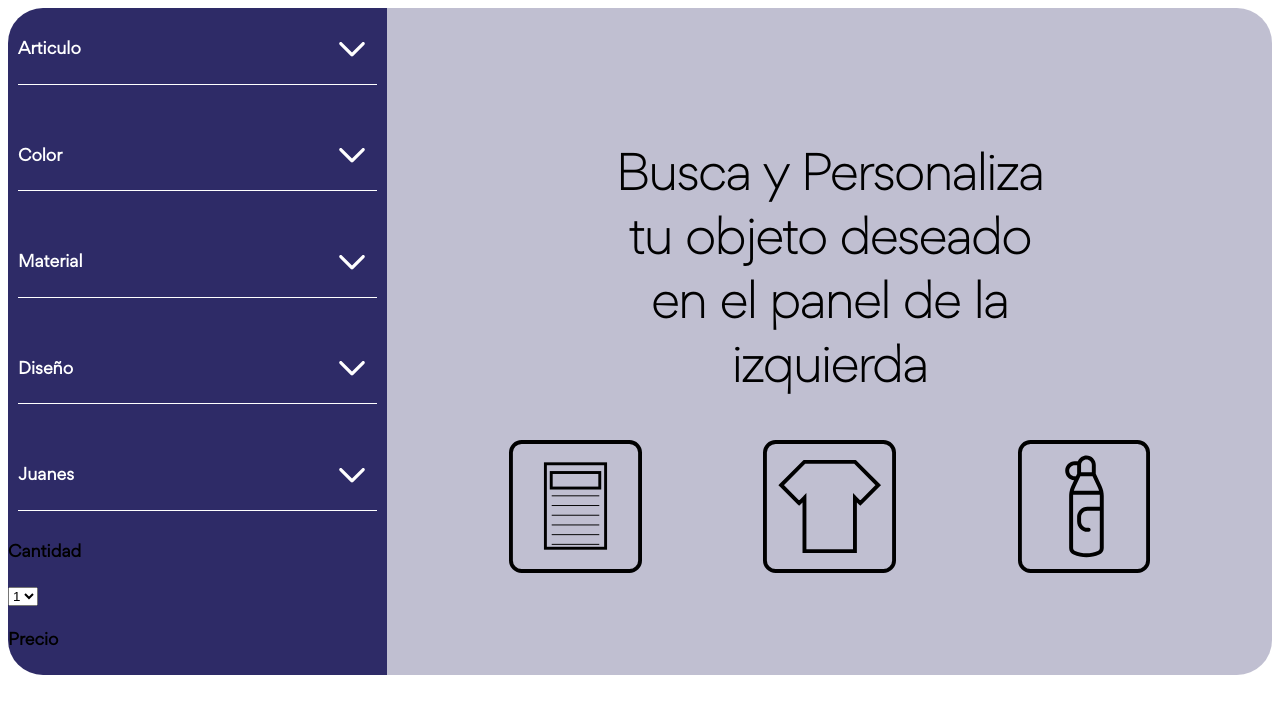
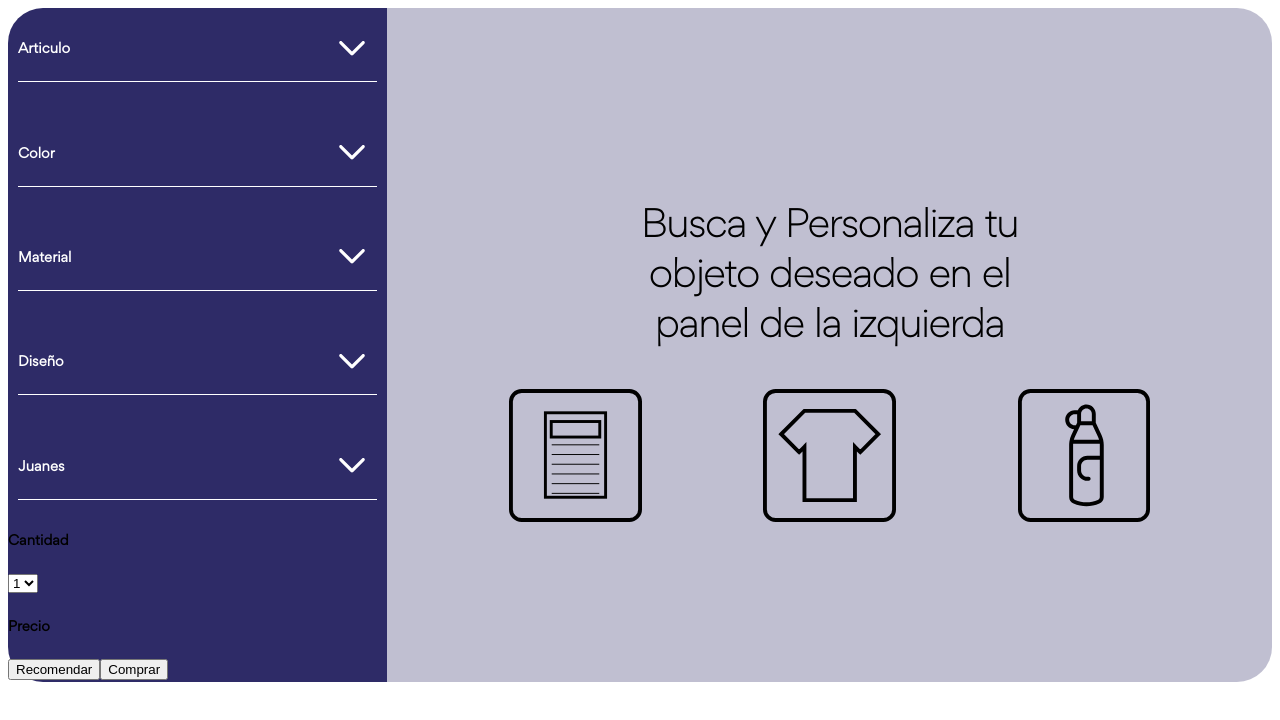
Before and after one commit to MetalPrime/211-taller-somos-pacifico, a React (Create React App) app: page / in a window 1280 px wide. Shown: the top 720 px of the page. Built offline with nearby package versions, Linux system fonts and the light colour scheme.

Commit message:
update in history push, functional, after a extensive search

```diff
--- a/src/containers/App/App.tsx
+++ b/src/containers/App/App.tsx
@@ -2,7 +2,7 @@ import React from 'react';
 import './App.css';
 import { DisplayImg } from '../../components/DisplayImg/DisplayImg';
 import { SelectionElements } from '../../components/SelectionElements/SelectionElements';
-import { BrowserRouter, HashRouter, Route, Router } from 'react-router-dom';
+import { BrowserRouter, HashRouter, Redirect, Route, Router, useHistory, Link } from 'react-router-dom';
 import { Amount } from '../../components/Amount/Amount';
 import { Price } from '../../components/Price/Price';
 
@@ -35,9 +35,9 @@ const initialSelectors = [
 ];
 const initialElements = [
     {
-        elemName : 'Articulo',
-        index : 1,
-        items : [
+        elemName: 'Articulo',
+        index: 1,
+        items: [
             {
                 imgName: "camisa",
                 imgEnlace: "camisaBlanca.png",
@@ -58,9 +58,9 @@ const initialElements = [
         ]
     },
     {
-        elemName : 'Color',
-        index : 2,
-        items : [
+        elemName: 'Color',
+        index: 2,
+        items: [
             {
                 imgName: "camisa",
                 imgEnlace: "camisaBlanca.png",
@@ -77,9 +77,9 @@ const initialElements = [
         ]
     },
     {
-        elemName : 'Material',
-        index : 3,
-        items : [
+        elemName: 'Material',
+        index: 3,
+        items: [
             {
                 imgName: "camisa",
                 imgEnlace: "camisaBlanca.png",
@@ -96,9 +96,9 @@ const initialElements = [
         ]
     },
     {
-        elemName : 'Diseño',
-        index : 4,
-        items : [
+        elemName: 'Diseño',
+        index: 4,
+        items: [
             {
                 imgName: "camisa",
                 imgEnlace: "camisaBlanca.png",
@@ -120,6 +120,8 @@ export const App = () => {
 
     const [displays, setDisplays] = React.useState(initialSelectors);
 
+    const history = useHistory();
+
     const handleDisplay = (id: number) => {
         const copy = initialSelectors.slice();
         const index = copy.findIndex((elem) => {
@@ -127,7 +129,7 @@ export const App = () => {
         });
         //console.log(copy[index].display);
 
-            if(!copy[index].display){
+        if (!copy[index].display) {
             copy[index].display = true;
             setDisplays(copy);
         } else {
@@ -137,29 +139,40 @@ export const App = () => {
 
     }
 
+
+    const handleBuy = () => {
+        history.push('/comprar');
+    }
+
+    const handleRecommend = () => {
+        history.push('/recomendar');
+    }
+
     return (
+        <main >
+            <HashRouter basename={process.env.PUBLIC_URL}>
 
-        <HashRouter basename={process.env.PUBLIC_URL}>
+
                 <Route path="/" exact render={
                     () =>
-                <main className='App'>
+                        <section className='App'>
                             <article className='App__commands'>
-                    <section>
+                                <section >
                                     {
-                            initialSelectors.map(({id,name,display}) =>{
+                                        initialSelectors.map(({ id, name, display }) => {
 
-                                const showOptions = () =>{
+                                            const showOptions = () => {
                                                 handleDisplay(id);
 
                                             }
 
                                             return (
                                                 <SelectionElements
-                                    name = {name}
-                                    displays = {display}
-                                    key = {id}
-                                    showOptions = {showOptions}
-                                    list = {initialElements}
+                                                    name={name}
+                                                    displays={display}
+                                                    key={id}
+                                                    showOptions={showOptions}
+                                                    list={initialElements}
                                                 ></SelectionElements>
                                             );
                                         }
@@ -167,26 +180,35 @@ export const App = () => {
                                         )
                                     }
                                 </section>
-                    <section>
+                                <section className='App__update'>
                                     <Amount></Amount>
                                     <Price></Price>
                                 </section>
-                    <section></section>
+                                <section className='App__btns'>
+
+                                    <button className="btn btn__recommend" onClick={handleRecommend}>Recomendar</button>
+                                    <button className="btn btn__buy" onClick={handleBuy}>Comprar</button>
+                                </section>
                             </article>
                             <article className='App__display'>
                                 <DisplayImg></DisplayImg>
                             </article>
+                        </section>
 
-            </main>
 
-        }/>
+                } />
 
-        <Route path = "/render" render={
+                <Route path="/recomendar" render={
                     () =>
-           <h1>Dandole al operativo</h1>
-        }/>
+                        <h1>Recomendar</h1>
+                } />
+
+                <Route path="/comprar" render={
+                    () =>
+                        <h1>Comprar</h1>
+                } />
 
             </HashRouter>
-
+        </main>
     );
 }
--- a/src/index.tsx
+++ b/src/index.tsx
@@ -1,11 +1,15 @@
 import React from 'react';
 import ReactDOM from 'react-dom';
+import { HashRouter } from 'react-router-dom';
 import { App } from './containers/App/App';
 
 
 ReactDOM.render(
   <React.StrictMode>
+    <HashRouter>
     <App></App>
+    </HashRouter>
+
   </React.StrictMode>,
   document.getElementById('root')
 );
```
Lines whose indentation alone changed are shown as unchanged.
